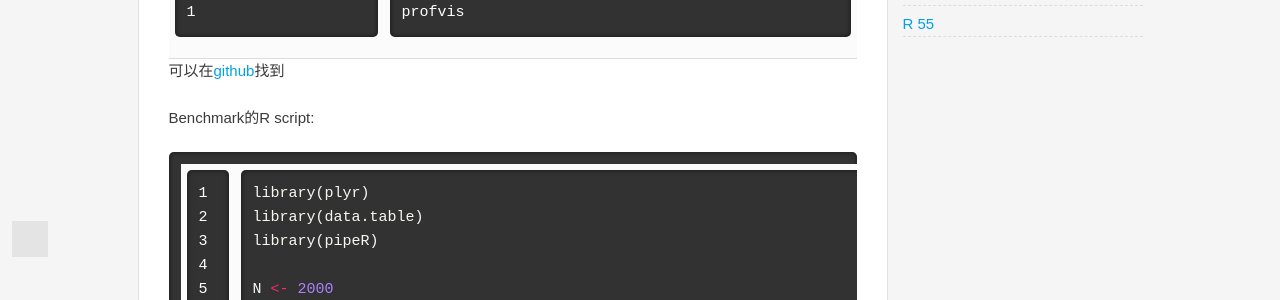
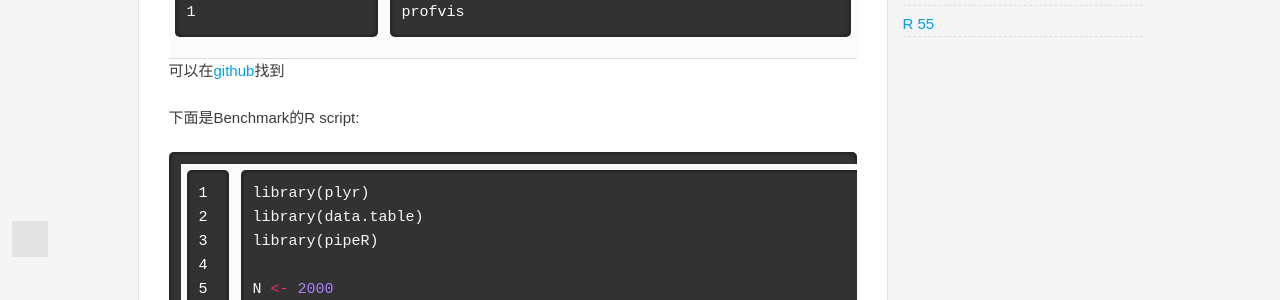
Before and after one commit to chengyucatch/chingchuan-chen.github.com, a Jekyll site: the page built from _posts/2016-11-05-ldply-vs-rbindlist.md, in a window 1280 px wide and 900 px high, scrolled down 657 px. Shown: the part 151-451 px from the top of the window. Built offline with Jekyll 4.4.1, drawn with Linux system fonts in a browser that asks for light colours; comment, search, counter and statistics services are not loaded; grey boxes are pictures that could not be loaded.

Commit message:
bug fixed

````diff
--- a/_posts/2016-11-05-ldply-vs-rbindlist.md
+++ b/_posts/2016-11-05-ldply-vs-rbindlist.md
@@ -18,13 +18,13 @@
 
 而且plyr::ddply消耗的記憶體相對起rbindlist高尚不少
 
+<!-- more -->
+
 會發現這些都要感謝rstudio新出的套件`profvis`提供了良好的performance視覺化
 
 `profvis`可以在[github](https://github.com/rstudio/profvis)找到
 
-<!-- more -->
-
-Benchmark的R script:
+下面是Benchmark的R script:
 
 ``` R
 library(plyr)
````
